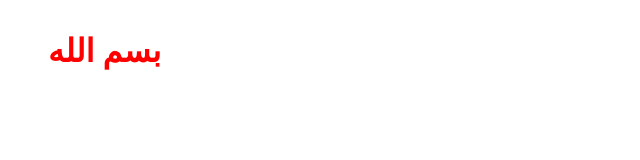
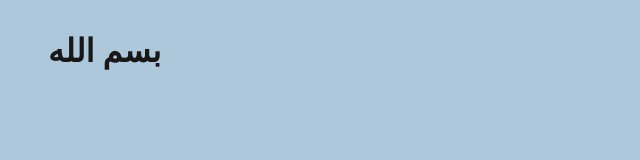
Before and after one commit to eslam281/myp, a plain HTML site: page index.html in a window 1280 px wide. Shown: the whole page, without its empty margins (0-640 px from the left). Drawn offline with Linux system fonts and the light colour scheme.

Commit message:
change background color in css file

```diff
--- a/style.css
+++ b/style.css
@@ -1,3 +1,6 @@
 h1{
-    color:red;
+    color:rgb(25, 23, 23);
 }
+body{
+    background-color: rgb(174, 200, 219);
+}
```
